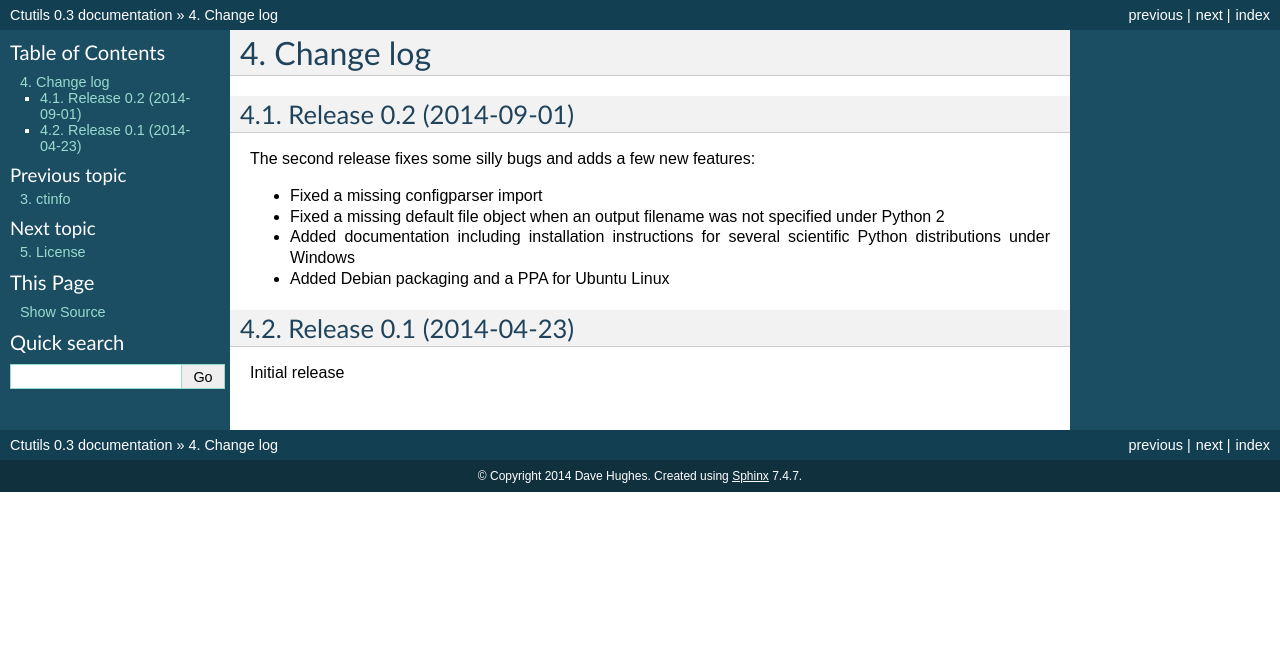
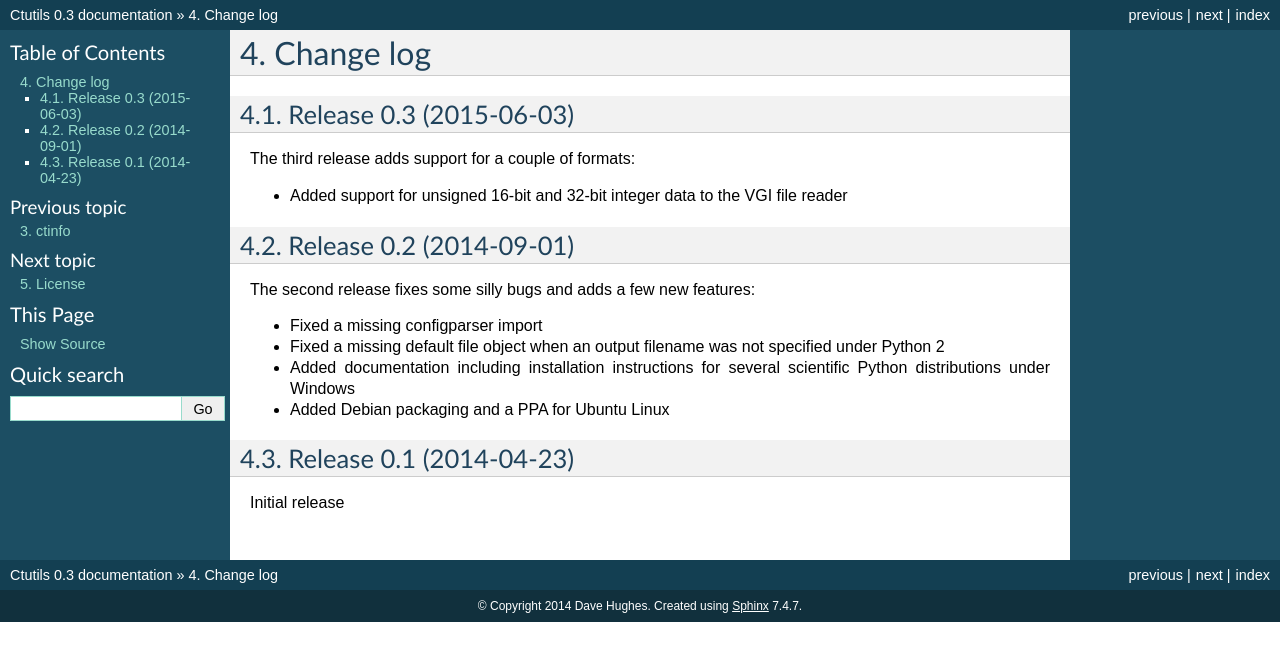
Before and after one commit to waveform-computing/ctutils, a Sphinx documentation site: the page built from docs/changelog.rst, in a window 1280 px wide. Shown: the top 661 px of the page. Built offline with Sphinx 7.4.7, drawn with Linux system fonts in a browser that asks for light colours.

Commit message:
Update changelog for release

```diff
--- a/docs/changelog.rst
+++ b/docs/changelog.rst
@@ -3,6 +3,15 @@
 ==========
 Change log
 ==========
+
+
+Release 0.3 (2015-06-03)
+========================
+
+The third release adds support for a couple of formats:
+
+* Added support for unsigned 16-bit and 32-bit integer data to the VGI file
+  reader
 
 Release 0.2 (2014-09-01)
 ========================
```
